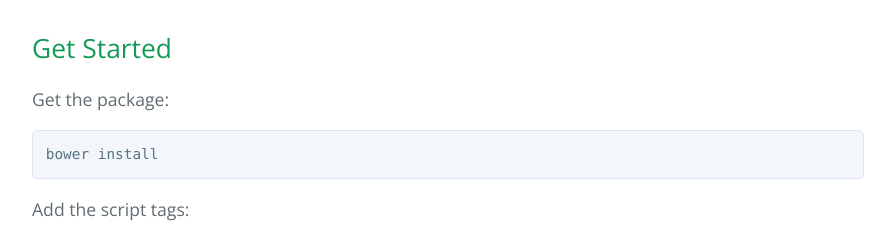
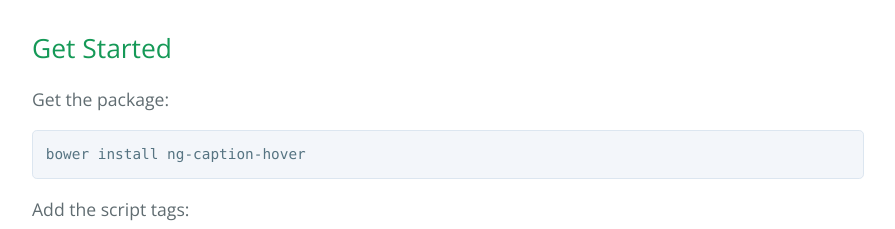
Before and after one commit to telvin/ng-caption-hover, a website: page index.html in a window 1280 px wide. Shown: the part 1780-2009 px from the top of the page, without its empty margins (192-1087 px from the left). Drawn offline with nearby package versions, Linux system fonts and the light colour scheme.

Commit message:
no message

```diff
--- a/index.html
+++ b/index.html
@@ -78,7 +78,7 @@
 
     <h2>Get Started</h2>
     <p>Get the package:</p>
-    <pre>bower install</pre>
+    <pre>bower install ng-caption-hover</pre>
 
     <p>Add the script tags:</p>
     <pre>
```
Also changed, not shown: README.md.
